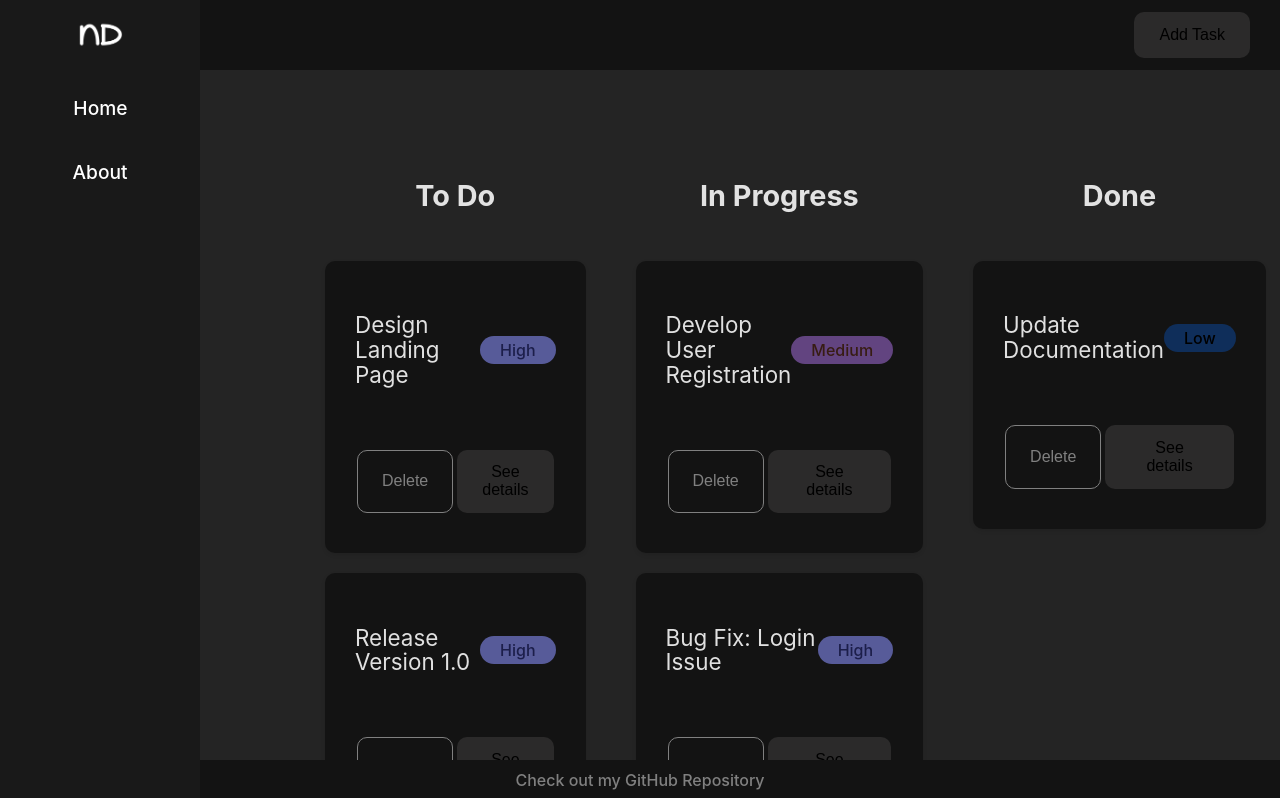
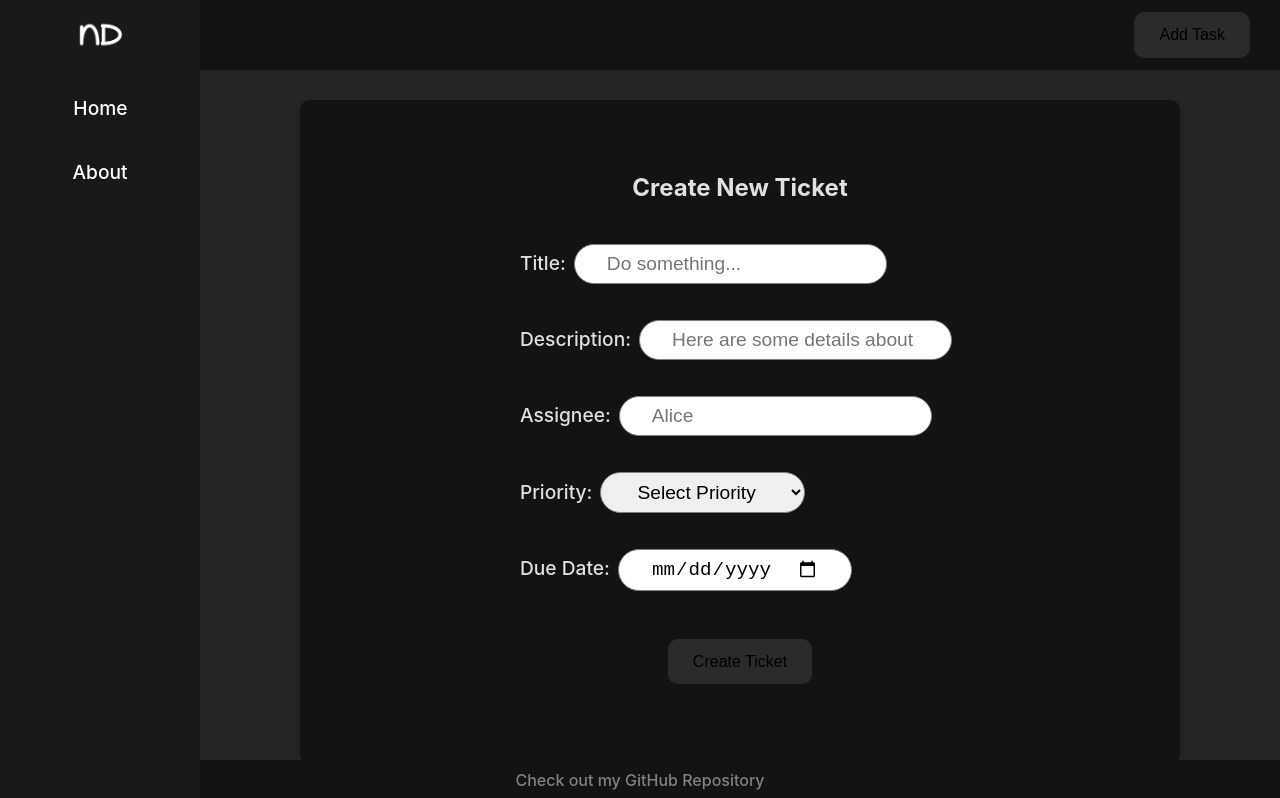
Before and after one commit to nathidaum/kanban-board-app, a React (Vite) app: page / in a window 1280 px wide. Shown: the top 798 px of the page. Built offline with nearby package versions, Linux system fonts and the light colour scheme.

Commit message:
Implement ticket creation functionality

```diff
--- a/src/App.jsx
+++ b/src/App.jsx
@@ -1,3 +1,4 @@
+import { useState } from "react";
 import { Routes, Route } from "react-router-dom";
 
 import Navbar from "./components/Navbar";
@@ -7,8 +8,23 @@ import About from "./pages/About";
 import NotFound from "./pages/NotFoundPage";
 import Dashboard from "./pages/Dashboard";
 import TicketDetails from "./pages/TicketDetails";
+import ticketData from "./assets/kanban.json";
 
 function App() {
+  const [tickets, setTickets] = useState(ticketData);
+
+  // Function to add a new ticket
+  const createTicket = (newTicketObj) => {
+    setTickets((prevTickets) => [newTicketObj, ...prevTickets]);
+    console.log(newTicketObj);
+  };
+
+  // Function to delete a ticket
+  const deleteTicket = (id) => {
+    setTickets((prevTickets) => prevTickets.filter((ticket) => ticket.id !== id));
+  };
+
+
   return (
     <div id="homepage">
       <Navbar />
@@ -17,10 +33,10 @@ function App() {
       <Footer />
 
       <Routes>
-        <Route path="/" element={<Dashboard />} />
+        <Route path="/" element={<Dashboard tickets={tickets} createTicket={createTicket} deleteTicket={deleteTicket}/>} />
         <Route path="/about" element={<About />} />
         <Route path="*" element={<NotFound />} />
-        <Route path="/ticket/:ticketId" element={<TicketDetails />} />
+        <Route path="/ticket/:ticketId" element={<TicketDetails tickets={tickets} />} />
       </Routes>
     </div>
   );
--- a/src/components/Card.jsx
+++ b/src/components/Card.jsx
@@ -1,6 +1,7 @@
 import { NavLink } from "react-router-dom";
 
 const Card = ({ ticket, deleteTicket }) => {
+
   return (
     <div className="card">
       <div className="card-top">
--- a/src/components/Column.jsx
+++ b/src/components/Column.jsx
@@ -1,22 +1,12 @@
-import { useState } from "react";
 import Card from "./Card";
 
-const Column = ({ title, tickets }) => {
-  const [ticketList, setTicketList] = useState(tickets);
-
-  const deleteTicket = (id) => {
-    const updatedTicketList = ticketList.filter(
-      (ticketObj) => ticketObj.id !== id
-    );
-    setTicketList(updatedTicketList);
-  };
-
+const Column = ({ title, tickets, callbackToDelete }) => {
   return (
     <div className="kanban-column">
       <h2>{title}</h2>
-      {/* <hr></hr> */}
-      {ticketList.map((ticket) => (
-        <Card key={ticket.id} ticket={ticket} deleteTicket={deleteTicket} />
+      <hr />
+      {tickets.map((ticket) => (
+        <Card key={ticket.id} ticket={ticket} deleteTicket={callbackToDelete} />
       ))}
     </div>
   );
--- /dev/null
+++ b/src/components/CreateTicketForm.jsx
@@ -0,0 +1,111 @@
+import { useState } from "react";
+
+const CreateTicketForm = ({ tickets, callBacktoCreateTicket }) => {
+  // set up states
+  const [title, setTitle] = useState("");
+  const [description, setDescription] = useState("");
+  const [assignee, setAssignee] = useState("");
+  const [priority, setPriority] = useState("");
+  const [dueDate, setDueDate] = useState("");
+
+  const handleSubmit = (e) => {
+    e.preventDefault();
+
+    // Get the next ticket ID if needed, otherwise use Date.now() for unique ID
+    const nextTicketId = Math.max(...tickets.map(ticket => ticket.id)) + 1;
+
+    // Create the ticket object using the latest input values
+    const newTicketObj = {
+      id: nextTicketId,
+      title: title,
+      description: description,
+      assignee: assignee,
+      status: "To Do",
+      priority: priority,
+      createdDate: new Date(),
+      dueDate: dueDate,
+    };
+
+    // Pass the new ticket back to Dashboard before clearing inputs
+    callBacktoCreateTicket(newTicketObj);
+
+    // Clear all input fields after the ticket has been created
+    setTitle("");
+    setDescription("");
+    setAssignee("");
+    setPriority("");
+    setDueDate("");
+  };
+
+  return (
+    <form onSubmit={handleSubmit} className="form">
+      <h2>Create New Ticket</h2>
+      <div className="inputs">
+        <label>
+          Title:
+          <input
+            name="title"
+            type="text"
+            placeholder="Do something..."
+            value={title}
+            onChange={(e) => setTitle(e.target.value)}
+            required
+          />
+        </label>
+
+        <label>
+          Description:
+          <input
+            name="description"
+            type="text"
+            placeholder="Here are some details about the ticket..."
+            value={description}
+            onChange={(e) => setDescription(e.target.value)}
+            required
+          />
+        </label>
+
+        <label>
+          Assignee:
+          <input
+            name="assignee"
+            type="text"
+            placeholder="Alice"
+            value={assignee}
+            onChange={(e) => setAssignee(e.target.value)}
+            required
+          />
+        </label>
+
+        <label>
+          Priority:
+          <select
+            name="priority"
+            value={priority}
+            onChange={(e) => setPriority(e.target.value)}
+            required
+          >
+            <option value="">Select Priority</option>
+            <option value="Low">Low</option>
+            <option value="Medium">Medium</option>
+            <option value="High">High</option>
+          </select>
+        </label>
+
+        <label>
+          Due Date:
+          <input
+            name="dueDate"
+            type="date"
+            value={dueDate}
+            onChange={(e) => setDueDate(e.target.value)}
+            required
+          />
+        </label>
+      </div>
+      <button type="submit">Create Ticket</button>
+    </form>
+  );
+};
+
+export default CreateTicketForm;
--- a/src/index.css
+++ b/src/index.css
@@ -247,7 +247,7 @@ button:focus-visible {
 /**********  CARDS  ********/
 .card {
   margin: 20px;
-  padding: 30px;
+  padding: 20px;
   background-color: #131313;
   border-radius: 10px;
   box-shadow: 0 2px 4px rgba(0, 0, 0, 0.1);
@@ -348,7 +348,6 @@ button:focus-visible {
 
 .delete-button {
   border-radius: 10px;
-  border: 1px solid grey;
   padding: 0.8em 1.5em;
   background-color: transparent;
   cursor: pointer;
@@ -370,3 +369,57 @@ button:focus-visible {
 .delete-button:focus-visible {
   outline: 4px auto -webkit-focus-ring-color;
 }
+
+/******** CREATE TICKET FORM **********/
+
+.form {
+  margin: 20px 100px 20px;
+  padding: 50px;
+  background-color: #131313;
+  border-radius: 10px;
+  box-shadow: 0 2px 4px rgba(0, 0, 0, 0.1);
+  display: flex;
+  flex-direction: column;
+  justify-content: center;
+  align-items: center;
+}
+
+.form h2 {
+  text-align: center;
+}
+
+.inputs {
+  display: flex;
+  flex-direction: column;
+  flex-wrap: wrap;
+  margin: 0 20px;
+}
+
+.inputs label {
+  margin: 10px;
+  font-size: 1.2rem;
+  font-weight: 500;
+}
+
+input, select {
+  font-size: 1.2rem;
+  border-radius: 2rem;
+  margin: 0.5rem;
+  padding: 0.5rem 2rem;
+  flex-grow: 1;
+  border: 1px solid grey;
+}
+
+.option {
+  color: grey;
+}
+
+.form button {
+  margin: 30px 0px;
+}
+
+input:focus, select:focus {
+  outline: none; /* Remove the default focus outline */
+  border-color: #9b9ff3; /* Set your preferred color */
+  box-shadow: 0 0 5px rgba(0, 123, 255, 0.5); /* Optional: subtle shadow */
+}
--- a/src/pages/Dashboard.jsx
+++ b/src/pages/Dashboard.jsx
@@ -1,29 +1,20 @@
-import Navbar from "../components/Navbar";
-import Sidebar from "../components/Sidebar";
-import Footer from "../components/Footer";
-import ticketData from "../assets/kanban.json";
 import Column from "../components/Column";
+import CreateTicketForm from "../components/CreateTicketForm";
 
-function Dashboard() {
-  // Filter tickets by status to pass them as props
-  const todoTickets = ticketData.filter((ticket) => ticket.status === "To Do");
-  const inProgressTickets = ticketData.filter(
-    (ticket) => ticket.status === "In Progress"
-  );
-  const doneTickets = ticketData.filter((ticket) => ticket.status === "Done");
+function Dashboard({ tickets, createTicket, deleteTicket }) {
+  const todoTickets = tickets.filter((ticket) => ticket.status === "To Do");
+  const inProgressTickets = tickets.filter((ticket) => ticket.status === "In Progress");
+  const doneTickets = tickets.filter((ticket) => ticket.status === "Done");
 
   return (
     <div>
-      <Navbar />
-      <Sidebar />
+      <CreateTicketForm tickets={tickets} callBacktoCreateTicket={createTicket} />
 
       <div className="kanban-board">
-        <Column title="To Do" tickets={todoTickets} />
-        <Column title="In Progress" tickets={inProgressTickets} />
-        <Column title="Done" tickets={doneTickets} />
+        <Column title="To Do" tickets={todoTickets} callbackToDelete={deleteTicket} />
+        <Column title="In Progress" tickets={inProgressTickets} callbackToDelete={deleteTicket} />
+        <Column title="Done" tickets={doneTickets} callbackToDelete={deleteTicket} />
       </div>
-
-      <Footer />
     </div>
   );
 }
--- a/src/pages/TicketDetails.jsx
+++ b/src/pages/TicketDetails.jsx
@@ -2,16 +2,15 @@ import { useParams, NavLink } from "react-router-dom";
 import Navbar from "../components/Navbar";
 import Sidebar from "../components/Sidebar";
 import Footer from "../components/Footer";
-import ticketData from "../assets/kanban.json";
 
-function TicketDetails() {
+function TicketDetails({ tickets }) {
   const { ticketId } = useParams(); // Get ticketId from the URL
 
   // Find the ticket in the array based on the ticketId
-  const ticket = ticketData.find((ticket) => ticket.id === ticketId);
+  const ticket = tickets.find((ticket) => String(ticket.id) === ticketId);
 
   if (!ticket) {
-    return <h2>Ticket not found</h2>; // what to show if the ticket is not found
+    return <h2>Ticket not found</h2>; // What to show if the ticket is not found
   }
 
   const formatDate = (dateString) => {
@@ -27,7 +26,9 @@ function TicketDetails() {
       <Sidebar />
 
       <div className="detailed-card">
-      <p className="date">Created {formatDate(ticket.createdDate)} - Due {formatDate(ticket.dueDate)}</p>
+        <p className="date">
+          Created {formatDate(ticket.createdDate)} - Due {formatDate(ticket.dueDate)}
+        </p>
         <div className="card-top">
           <h3>{ticket.title}</h3>
           <p className={`label ${ticket.priority}`}>{ticket.priority}</p>
```
Lines whose indentation alone changed are shown as unchanged.
